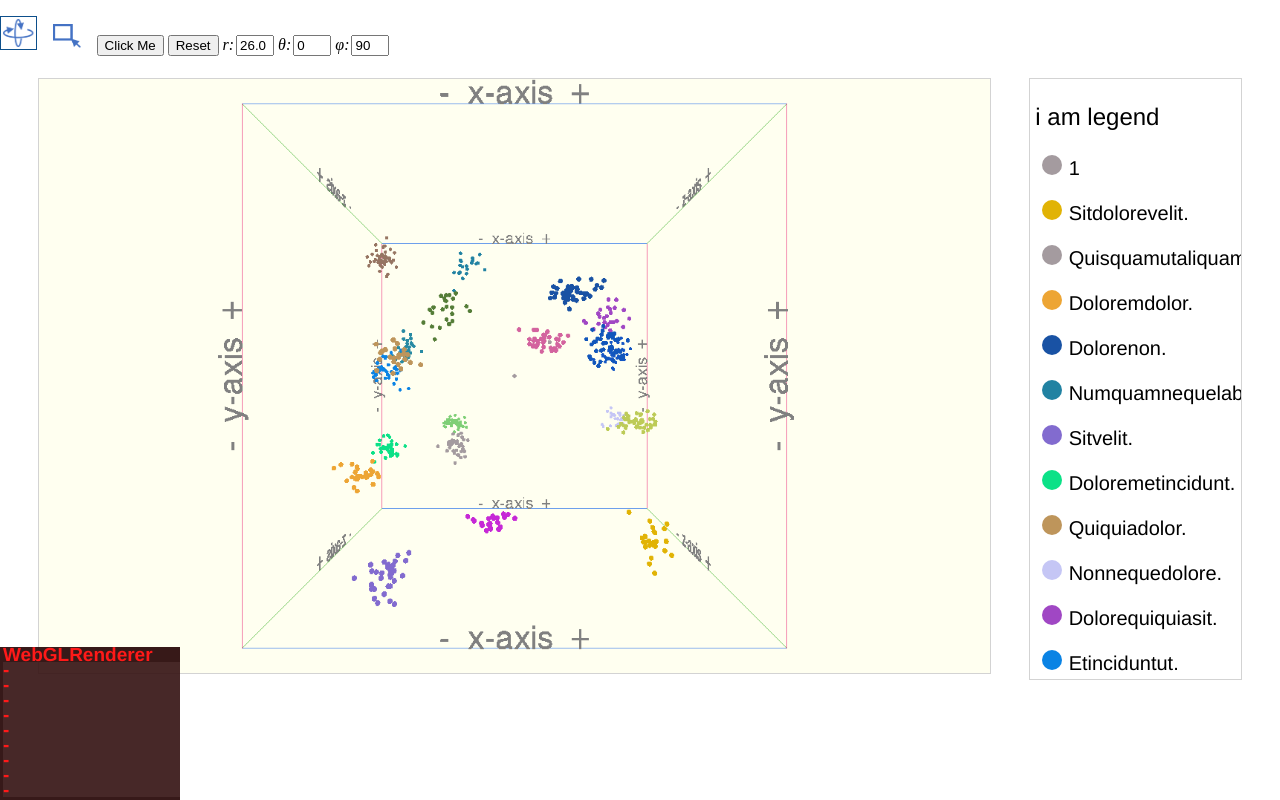
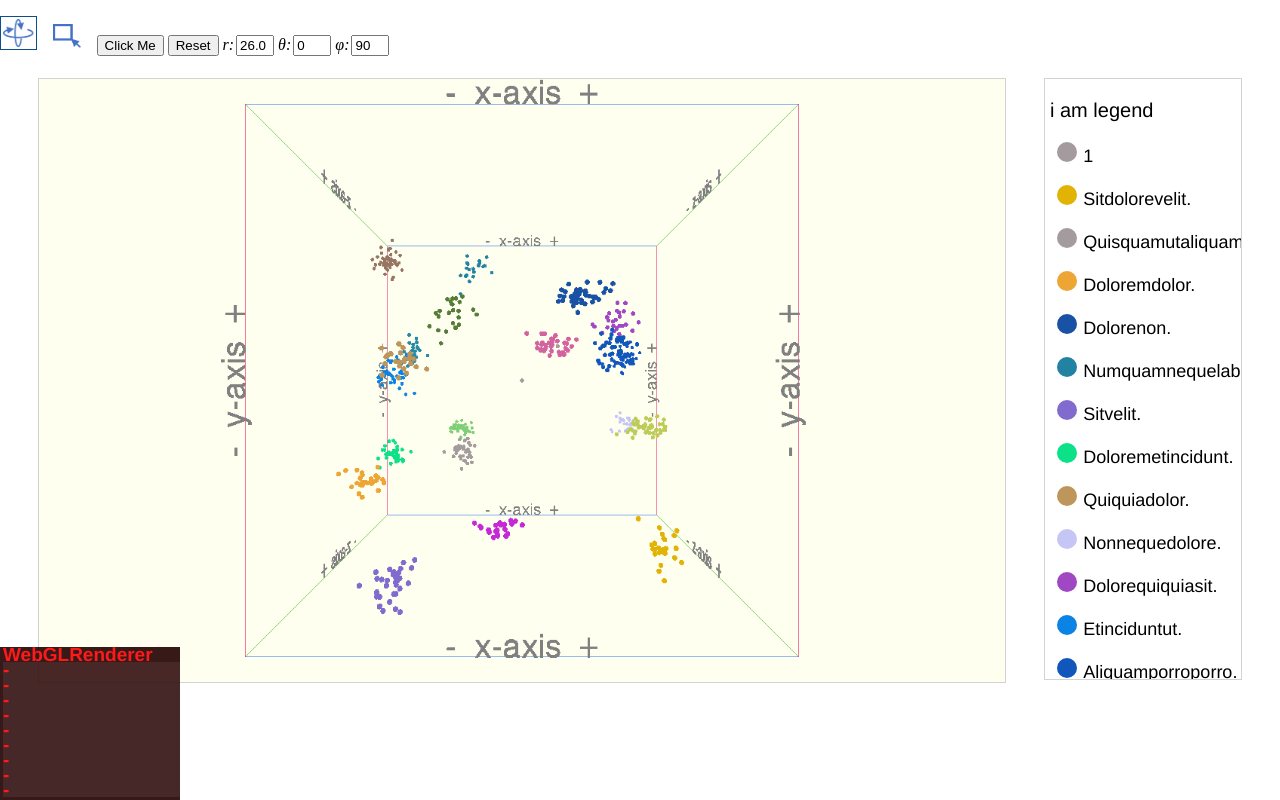
Before and after one commit to MD-Anderson-Bioinformatics/ScatterPlotPlugin3D, a plain HTML site: page demo-plot.html in a window 1280 px wide. Drawn offline with Linux system fonts and the light colour scheme.

Commit message:
Make more CSS adjustments to legend/body
Made a few more CSS changes with the goals of making canvas and
legend look reasonable on small and large window sizes.

Also added scrollbars on the body for webkit browsers (akin to
what was done for the legend in e1be5662d8a994cb47707bdf0b84f5ceb1d9a4b2)

```diff
--- a/css/main.css
+++ b/css/main.css
@@ -24,7 +24,8 @@ p,h1,a {
 	margin-right: 3%;
 	width: 95% !important ;
 	height: 95% !important ;
-	min-width: 250px;
+	max-height: min(95%, 500px);
+	min-width: 600px;
 	min-height: 250px;
 	border: 1px solid #D3D3D3;
 }
@@ -34,7 +35,8 @@ p,h1,a {
 	width: auto;
 	height: auto;
 	max-height: 600px;
-	max-width: 20%;
+	max-width: min(20%,200px);
+	min-width: 100px;
 	margin-right: 3%;
 	border: 1px solid #D3D3D3;
 	overflow: scroll;
@@ -43,20 +45,31 @@ p,h1,a {
 .legendEntry {
 	padding-left: 5px;
 	padding-right: 5px;
-	font-size: min(2vw,20px);
+	font-size: 16px;
+	font-size: min(max(12px, 2vw), 18px);
 	white-space: nowrap;
 }
 
 .legendTitle {
-	font-size: min(2.2vw,24px);
+	font-size: 18px;
+	font-size: min(max(14px, 2vw), 20px);
 }
 
-/* Force scroll bar to appear on mac webkit browsers */
+/* Force scroll bar to appear on mac webkit browsers in legend and body */
 #legend::-webkit-scrollbar {
 	-webkit-appearance: none;
 	width: 7px;
 }
 #legend::-webkit-scrollbar-thumb {
+	border-radius: 4px;
+	background-color: rgba(0, 0, 0, .2);
+	box-shadow: 0 0 1px rgba(255, 255, 255, .5);
+}
+body::-webkit-scrollbar {
+	-webkit-appearance: none;
+	width: 7px;
+}
+body::-webkit-scrollbar-thumb {
 	border-radius: 4px;
 	background-color: rgba(0, 0, 0, .2);
 	box-shadow: 0 0 1px rgba(255, 255, 255, .5);
```
